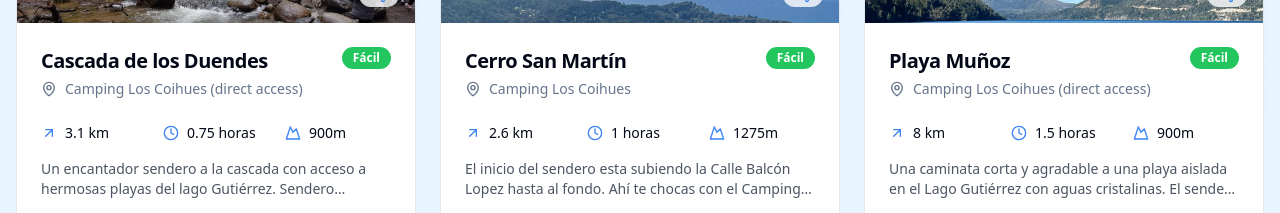
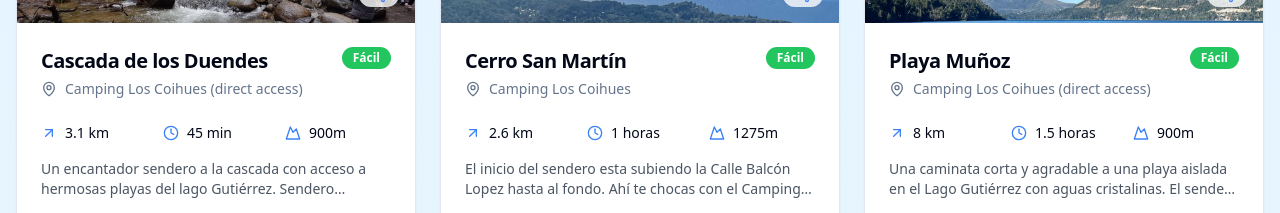
Before and after one commit to mijnapplicaties/t-5433, a React (Vite) app: page / in a window 1280 px wide. Shown: the part 1260-1473 px from the top of the page. Built offline with nearby package versions, Linux system fonts and the light colour scheme.

Commit message:
Change duration unit
Update duration unit for Cascada de los Duendes from hours to minutes.

```diff
--- a/src/components/TrailCard.tsx
+++ b/src/components/TrailCard.tsx
@@ -1,3 +1,4 @@
+
 import React, { useState } from 'react';
 import { Trail } from '../types/trail';
 import { Card, CardHeader, CardTitle, CardDescription, CardContent } from './ui/card';
@@ -128,6 +129,9 @@ const TrailCard: React.FC<TrailCardProps> = ({ trail, transportIcons }) => {
     if (trail.name === "Lago Gutiérrez") {
       return `${Math.round(trail.duration * 60)} ${t('minutes')}`;
     }
+    if (trail.name === "Cascada de los Duendes") {
+      return `${Math.round(trail.duration * 60)} ${t('minutes')}`;
+    }
     return `${trail.duration} ${t('hours')}`;
   };
 
```
